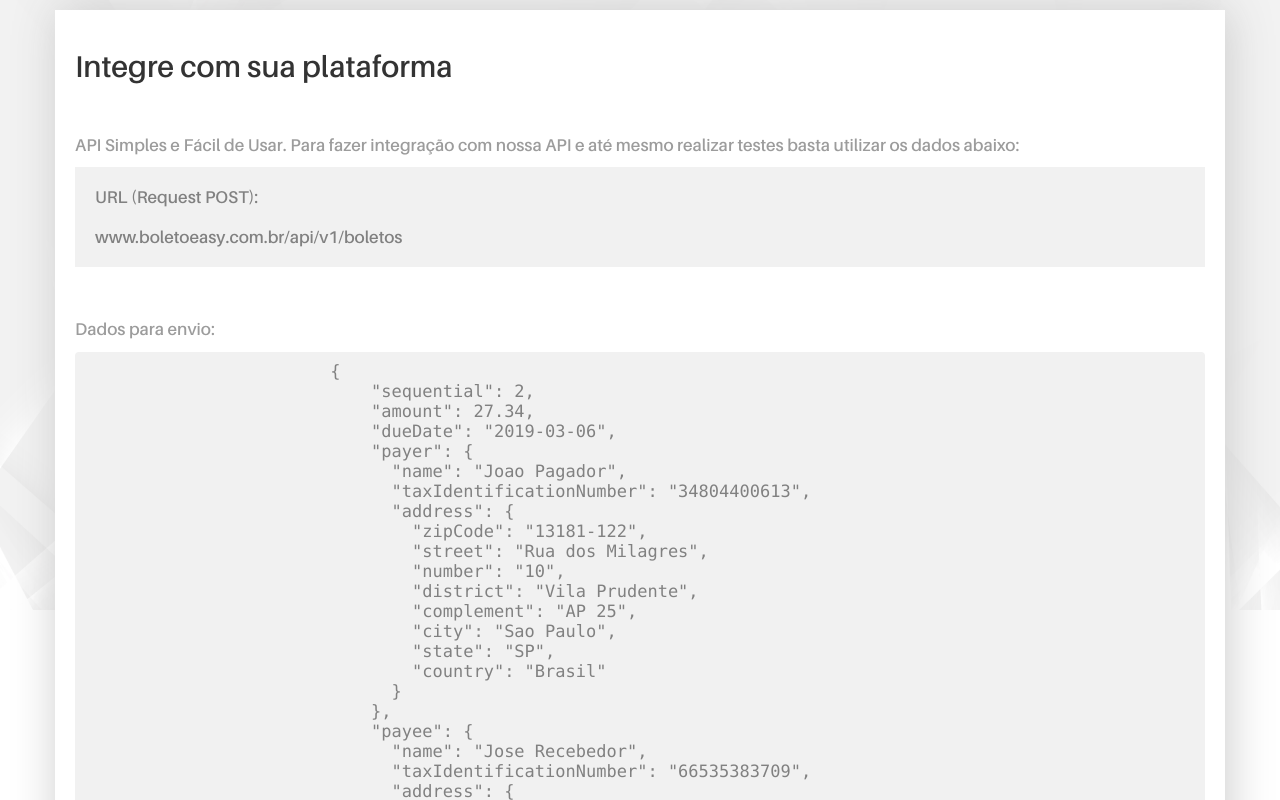
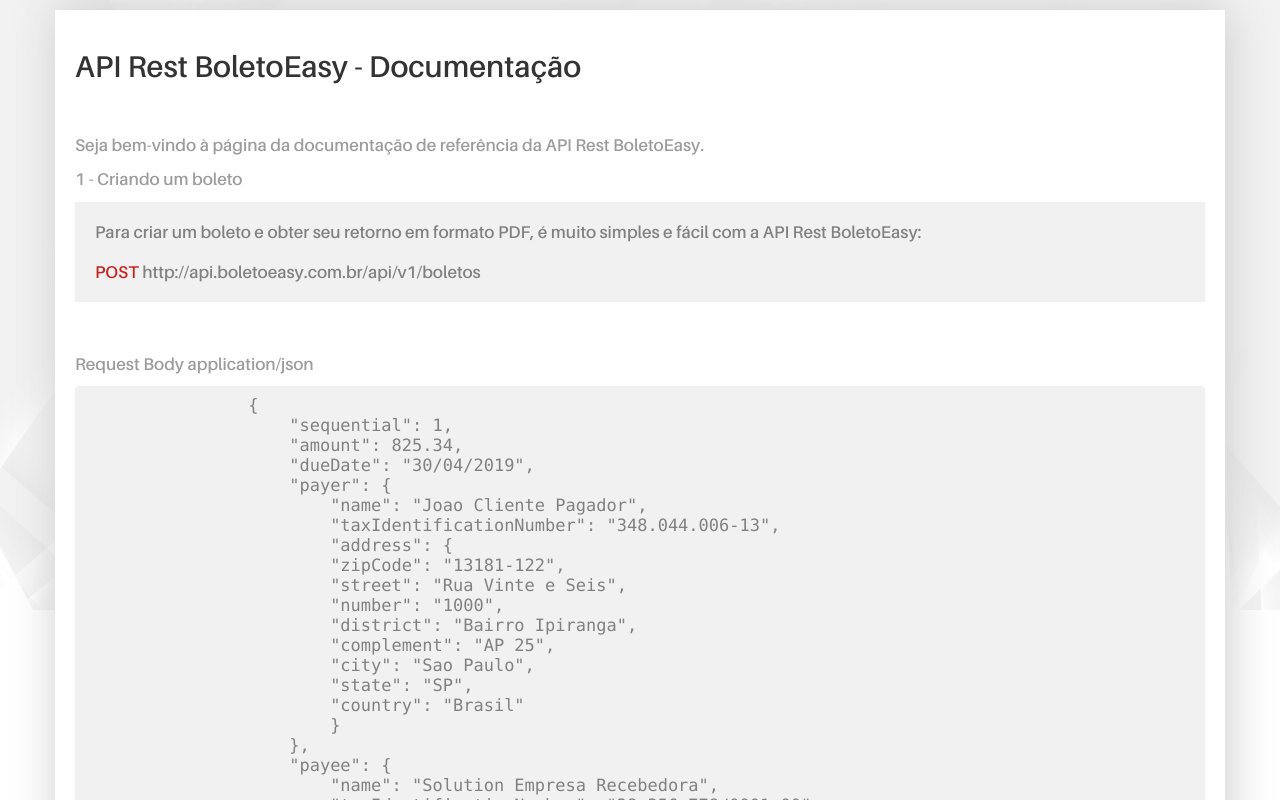
Before and after one commit to joelmarques/boletoeasy, a plain HTML site: page documentacao.html in a window 1280 px wide. Shown: the part 140-940 px from the top of the page. Drawn offline with nearby package versions, Linux system fonts and the light colour scheme.

Commit message:
Melhorias na Documentacao da API

```diff
--- a/documentacao.html
+++ b/documentacao.html
@@ -66,30 +66,34 @@
          <div class="container">
     <div class="row boxContent">
 
-                <h2>Integre com sua plataforma</h2>
+                <h2>API Rest BoletoEasy - Documentação</h2>
                 <p class="">
-                    API Simples e Fácil de Usar. Para fazer integração com nossa API e até mesmo realizar testes basta utilizar os dados abaixo:
+                    Seja bem-vindo à página da documentação de referência da API Rest BoletoEasy.
+                   </p>
+
+                <p class="">
+                    1 - Criando um boleto
                 </p>
 
                 <div class="urlPost">
-                URL (Request POST):<br /><br />
-                www.boletoeasy.com.br/api/v1/boletos
+                    Para criar um boleto e obter seu retorno em formato PDF, é muito simples e fácil com a API Rest BoletoEasy:<br /><br />
+                    <span style="color: #c52222;">POST</span> http://api.boletoeasy.com.br/api/v1/boletos
                 </div>
 
-                <p>Dados para envio:</p>
+                <p>Request Body application/json</p>
                 <pre>
                 {
-                            "sequential": 2,
-                            "amount": 27.34,
-                            "dueDate": "2019-03-06",
+                    "sequential": 1,
+                    "amount": 825.34,
+                    "dueDate": "30/04/2019",
                     "payer": {
-                              "name": "Joao Pagador",
-                              "taxIdentificationNumber": "34804400613",
+                        "name": "Joao Cliente Pagador",
+                        "taxIdentificationNumber": "348.044.006-13",
                         "address": {
                         "zipCode": "13181-122",
-                                "street": "Rua dos Milagres",
-                                "number": "10",
-                                "district": "Vila Prudente",
+                        "street": "Rua Vinte e Seis",
+                        "number": "1000",
+                        "district": "Bairro Ipiranga",
                         "complement": "AP 25",
                         "city": "Sao Paulo",
                         "state": "SP",
@@ -97,33 +101,44 @@
                         }
                     },
                     "payee": {
-                              "name": "Jose Recebedor",
-                              "taxIdentificationNumber": "66535383709",
+                        "name": "Solution Empresa Recebedora",
+                        "taxIdentificationNumber": "38.356.778/0001-00",
                         "address": {
                         "zipCode": "12245-821",
                         "street": "Av. Agora Vai",
                         "number": "24",
                         "district": "Bairro Santo Deus",
-                                "complement": "Proximo a Vila Socorro",
+                        "complement": "Proximo a Vila dos Milagres",
                         "city": "Santos",
                         "state": "SP",
                         "country": "Brasil"
                         }
                     },
                     "payeeBankAccount": {
-                              "bankNumber": "237",
-                              "agencyNumber": "0001-9",
-                              "accountNumber": "1234567-8",
-                              "walletNumber": "13"
+                        "bankNumber": "001",
+                        "agencyNumber": "1234",
+                        "agencyDV": "9",
+                        "accountNumber": "12345678",
+                        "accountDV": "9",
+                        "walletNumber": "17",
+                        "covenantNumber": "1234567"
                     },
+                    "paymentLocations": [
+                        "Pagar preferencialmente no Banco do Brasil",
+                        "Pagar em qualquer agencia bancaria"
+                    ],
                     "instructions": [
-                              "Pagar em qualquer agencia bancaria",
-                              "Receber mesmo apos o vencimento"
+                        "Todas as informacoes sao de responsabilidade do Beneficiario",
+                        "Instrucao 2",
+                        "Receber mesmo apos o vencimento",
+                        "Instrucao 4",
+                        "Pode-se incluir ate 5 instrucoes"
                     ]
                 }
                 </pre>
 
-
+                <p>Response Body application/pdf</p>
+                <pre>Boleto em PDF</pre>
 
           </div>
 
```
Lines whose indentation alone changed are shown as unchanged.
